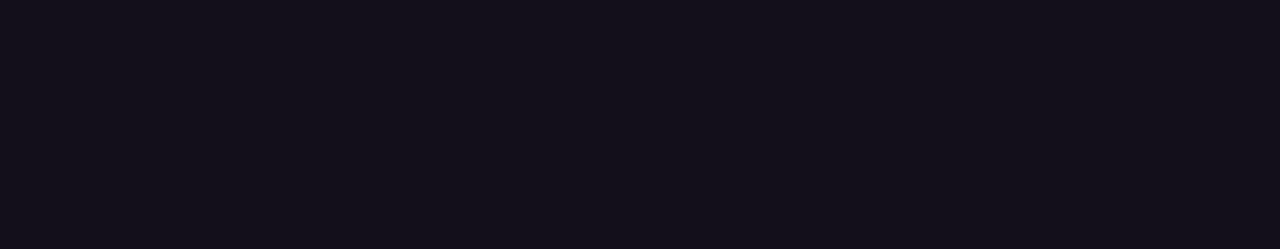
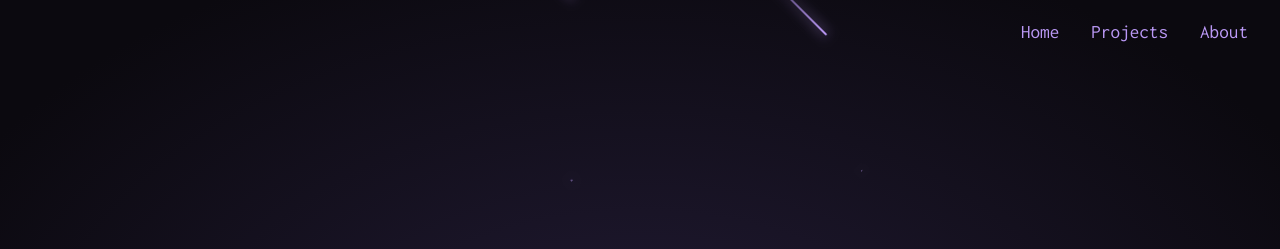
Before and after one commit to laraflopes/professional-portfolio, a plain HTML site: page index.html in a window 1280 px wide. Shown: the top 249 px of the page. Drawn offline with Linux system fonts and the light colour scheme.

Commit message:
Add files via upload

```diff
--- a/index.html
+++ b/index.html
@@ -1 +1 @@
-<!doctype html><html lang="en"><head><meta charset="utf-8"/><link rel="icon" href="/professional-portfolio/favicon.ico"/><meta name="viewport" content="width=device-width,initial-scale=1"/><meta name="theme-color" content="#000000"/><meta name="description" content="Web site created using create-react-app"/><link rel="apple-touch-icon" href="/professional-portfolio/logo192.png"/><title>Lara's Portfolio</title><script defer="defer" src="/professional-portfolio/static/js/main.c0b05a65.js"></script><link href="/professional-portfolio/static/css/main.8ad9e9c4.css" rel="stylesheet"></head><body><noscript>You need to enable JavaScript to run this app.</noscript><div id="root"></div></body></html>
+<!doctype html><html lang="en"><head><meta charset="utf-8"/><link rel="icon" href="./favicon.ico"/><meta name="viewport" content="width=device-width,initial-scale=1"/><meta name="theme-color" content="#000000"/><meta name="description" content="Web site created using create-react-app"/><link rel="apple-touch-icon" href="./logo192.png"/><title>Lara's Portfolio</title><script defer="defer" src="./static/js/main.15d10fa7.js"></script><link href="./static/css/main.8ad9e9c4.css" rel="stylesheet"></head><body><noscript>You need to enable JavaScript to run this app.</noscript><div id="root"></div></body></html>
```
